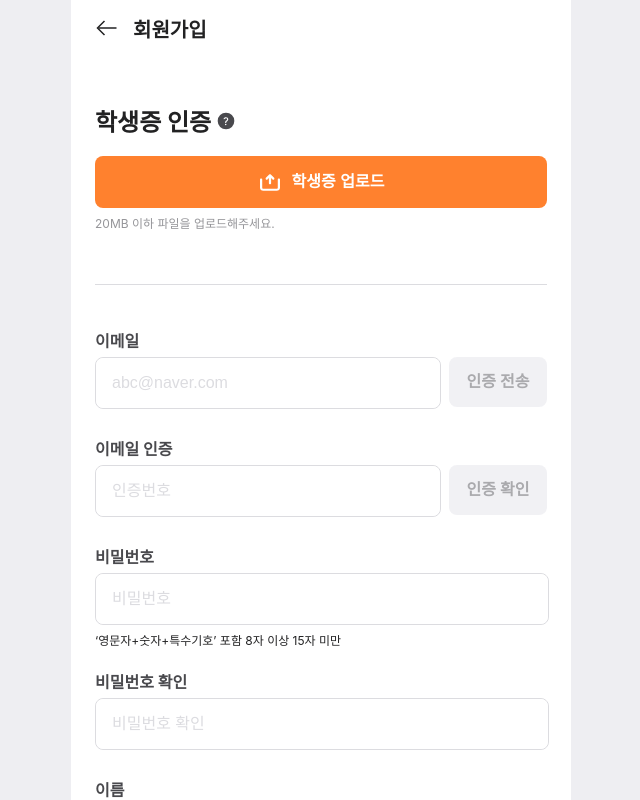
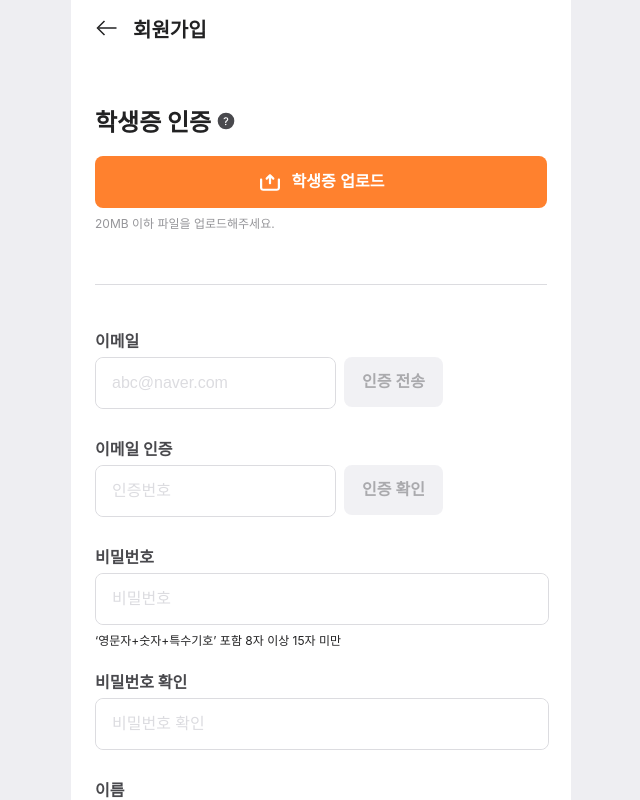
Before and after one commit to Wingle-SMWU/Wingle-Frontend, a Next.js app: page /auth/signup in a window 1280 px wide. Shown: the top 800 px of the page, without its empty margins (319-959 px from the left). Built offline with nearby package versions, Linux system fonts and the light colour scheme; no server answers.

Commit message:
design: 입력 중 border 색을 달리 하기 위해 onFocus 상태 추가 후 핸들러로 상태 관리 및 border-color 변하게 수정
전 커밋은 TextInputUI였고, 이번 커밋은 TextInputWithButton

```diff
--- a/src/components/ui/textInputWithButton.tsx
+++ b/src/components/ui/textInputWithButton.tsx
@@ -1,5 +1,5 @@
 import Image from "next/image";
-import React from "react";
+import React, { useState } from "react";
 import styled from "styled-components";
 import { Margin, Text } from "../ui";
 import Button from "./button";
@@ -16,7 +16,6 @@ interface TextInputProps extends InputFieldProps {
   name: string; // input의 name
   value: string; // input의 value
   onChange: (event: React.ChangeEvent<HTMLInputElement>) => void; // input의 onChange
-  onBlur?: (event: React.FocusEvent<HTMLInputElement>) => void; // input의 onBlur
   disabled?: boolean; // input의 disabled, 기본값 false, true일 경우 input 비활성화
   placeholder?: string;
   errorMessage?: string; // error가 true일 경우 보여줄 에러 메시지, error 필수
@@ -33,7 +32,6 @@ export default function TextInputWithButton({
   value,
   onChange,
   error,
-  onBlur,
   disabled = false,
   placeholder,
   errorMessage,
@@ -42,18 +40,30 @@ export default function TextInputWithButton({
   buttonDisabled,
   onClick,
 }: TextInputProps): JSX.Element {
+  const [isFocused, setIsFocused] = useState(false);
+
+  // 포커스 이벤트 처리 함수
+  const handleFocus = () => {
+    setIsFocused(true);
+  };
+
+  // 블러 이벤트 처리 함수
+  const handleBlur = () => {
+    setIsFocused(false);
+  };
   return (
     <S.Container>
       {label && <S.DropDownLabel disabled={disabled}>{label}</S.DropDownLabel>}
-      <S.ButtonContainer>
-        <S.InputField width={width} error={error}>
+      <S.InputButtonContainer>
+        <S.InputField width={width} error={error} isFocused={isFocused}>
           <input
             type="text"
             id={name}
             name={name}
             value={value}
             onChange={onChange}
-            onBlur={onBlur}
+            onFocus={handleFocus} // 포커스 이벤트 처리
+            onBlur={handleBlur} // 블러 이벤트 처리
             disabled={disabled}
             placeholder={placeholder}
           />
@@ -67,7 +77,7 @@ export default function TextInputWithButton({
         >
           {buttonMessage}
         </Button>
-      </S.ButtonContainer>
+      </S.InputButtonContainer>
       {error ? (
         <S.ErrorWrapper>
           <Image src="/auth/error.svg" alt="error" width={16} height={16} />
@@ -88,7 +98,7 @@ const S = {
     display: flex;
     flex-direction: column;
   `,
-  ButtonContainer: styled.div`
+  InputButtonContainer: styled.div`
     display: flex;
     flex-direction: row;
   `,
@@ -99,16 +109,19 @@ const S = {
     color: ${({ theme, disabled }): string =>
       disabled ? theme.color.gray500 : theme.color.gray700};
   `,
-  InputField: styled.div<InputFieldProps>`
+  InputField: styled.div<InputFieldProps & { isFocused: boolean }>`
+    /* width: calc(452px * (100vw / 1440)); */
     height: 50px;
     border: 1px solid
       ${({ error, theme }): string =>
         error ? theme.color.red400 : theme.color.gray300};
+    border-color: ${({ isFocused, theme }): string | false =>
+      isFocused && `${theme.color.gray600}`};
     border-radius: 8px;
     margin-bottom: 8px;
 
     & > input {
-      width: ${({ width }) => (width ? { width } : "312px")};
+      width: calc(100% - 32px);
       border: none;
       padding: 14px 16px;
       border-radius: 8px;
```
